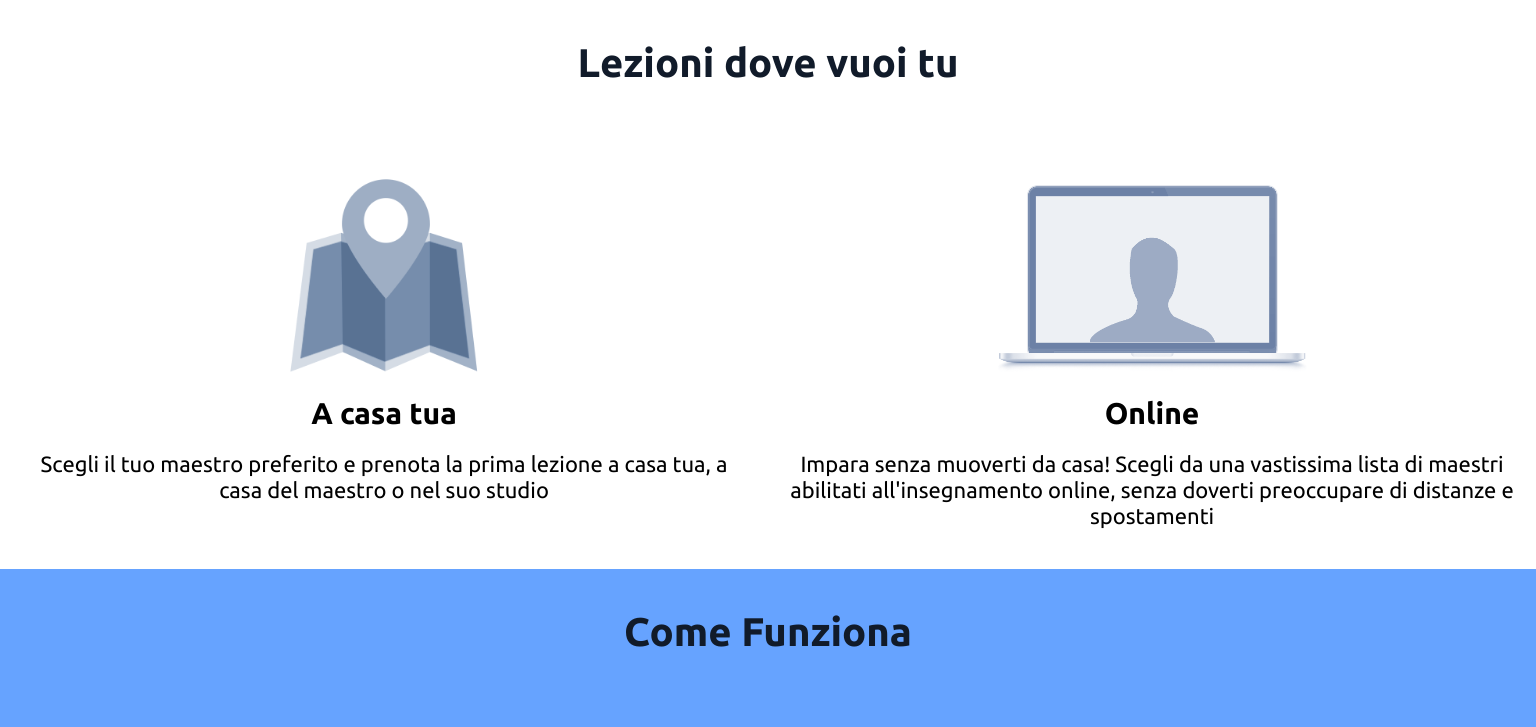
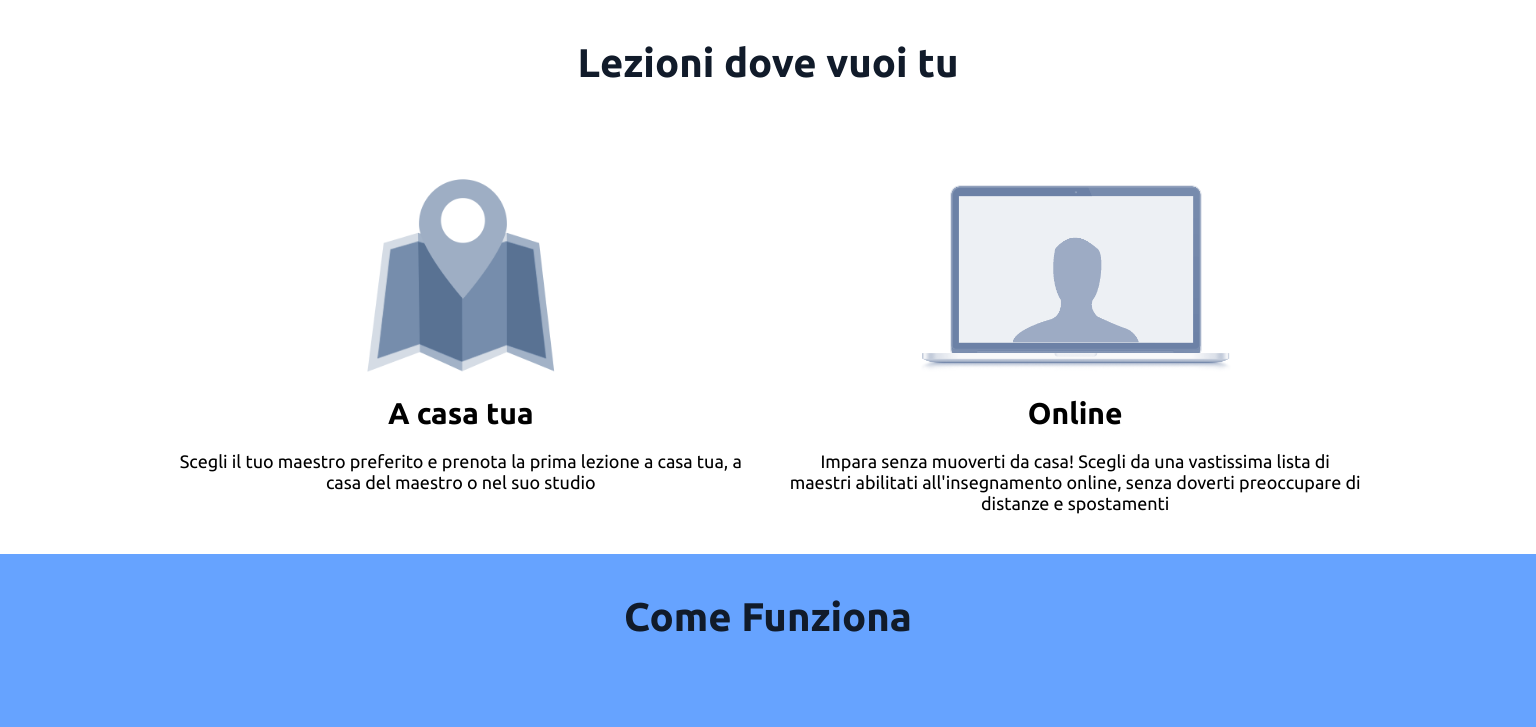
Before and after one commit to marcocarone/html-css-resp-wannabe, a plain HTML site: page bonus/index.html in a window 1536 px wide. Shown: the top 727 px of the page. Drawn offline with Linux system fonts and the light colour scheme.

Commit message:
fix risoluzione

```diff
--- a/bonus/style.css
+++ b/bonus/style.css
@@ -214,6 +214,15 @@ img {
 /*  -RISOLUZIONE responsive - superiore a 1440px */
 @media screen and (min-width: 1440px) {
 
+  body {
+    font-size: 18px;
+    font-family: 'Ubuntu', sans-serif;
+  }
+
+  .row {
+    width: 80%;
+    margin: 0 auto;
+  }
   /* BLOCCO LEZIONI */
   #lezioni .row>.left, #lezioni .row>.right {
     width: 50%;
```
